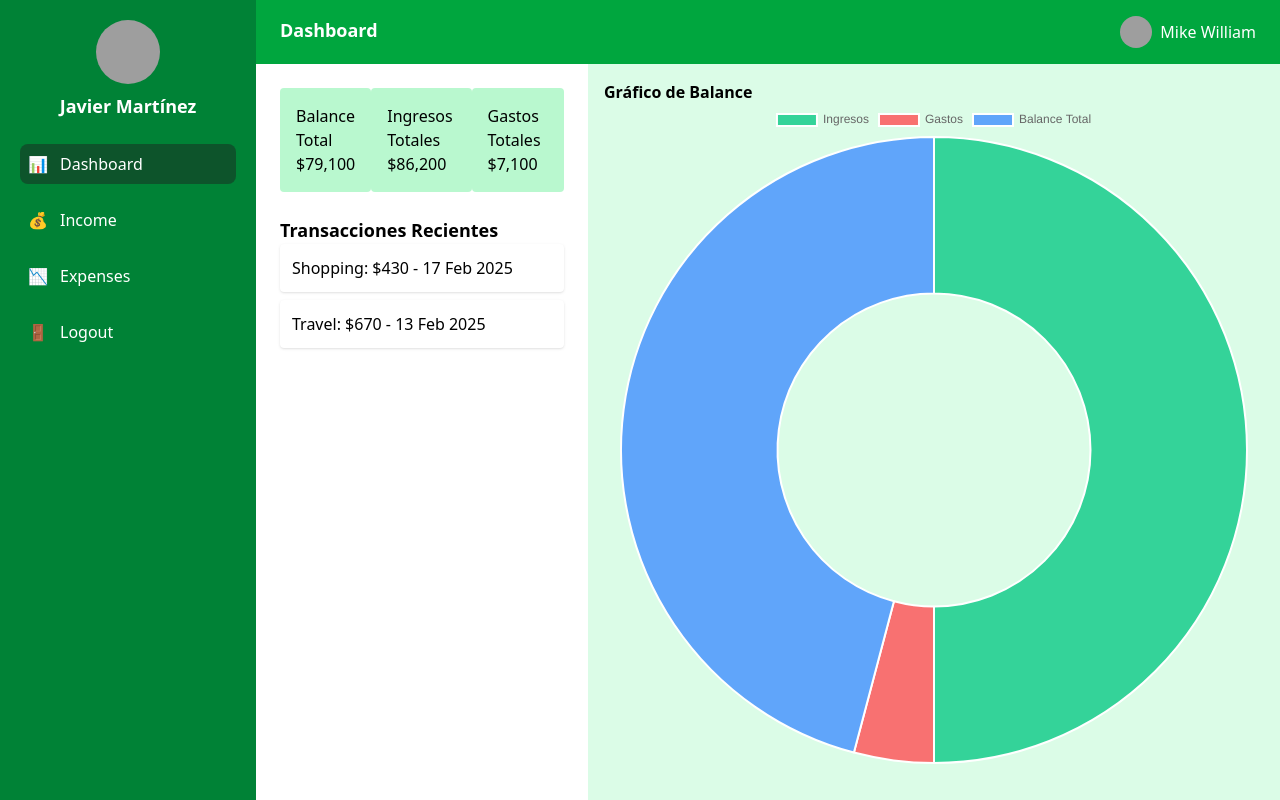
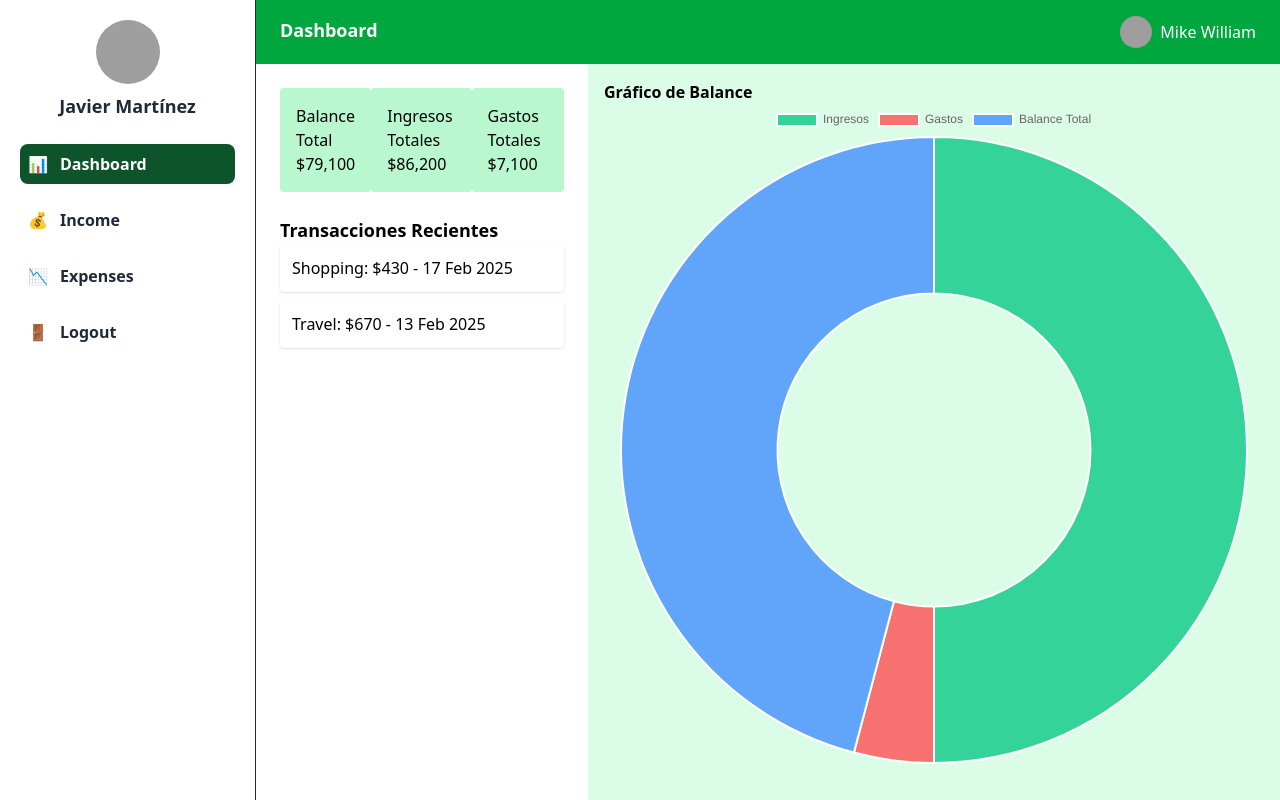
Before and after one commit to jlcarrascof/vue3-expense-tracker, a Vue app: page /dashboard in a window 1280 px wide. Built offline with nearby package versions, Linux system fonts and the light colour scheme; sample sign-in values are in the browser's storage; grey boxes are pictures that could not be loaded.

Commit message:
feat: update Sidebar component styles for improved aesthetics and user experience

```diff
--- a/src/components/Sidebar.vue
+++ b/src/components/Sidebar.vue
@@ -10,10 +10,10 @@
 </script>
 
 <template>
-  <aside class="bg-green-700 text-white w-64 min-h-screen p-5">
+  <aside class="bg-white border-r text-gray-800 font-bold w-64 min-h-screen p-5">
     <!-- Perfil -->
     <div class="flex flex-col items-center mb-6">
-      <img src="@/assets/profile.jpg" alt="User Avatar" class="w-16 h-16 rounded-full mb-2">
+      <img src="../assets/profile.jpg" alt="User Avatar" class="w-16 h-16 rounded-full mb-2">
       <h2 class="text-lg font-semibold">Javier Martínez</h2>
     </div>
 
@@ -22,7 +22,7 @@
       <ul>
         <li v-for="item in menuItems" :key="item.path" class="mb-4">
           <router-link :to="item.path" class="flex items-center p-2 rounded-lg"
-            :class="{ 'bg-green-900': $route.path === item.path }">
+            :class="{ 'bg-green-900 text-white': $route.path === item.path }">
             <span class="mr-3">{{ item.icon }}</span>
             {{ item.label }}
           </router-link>
```
